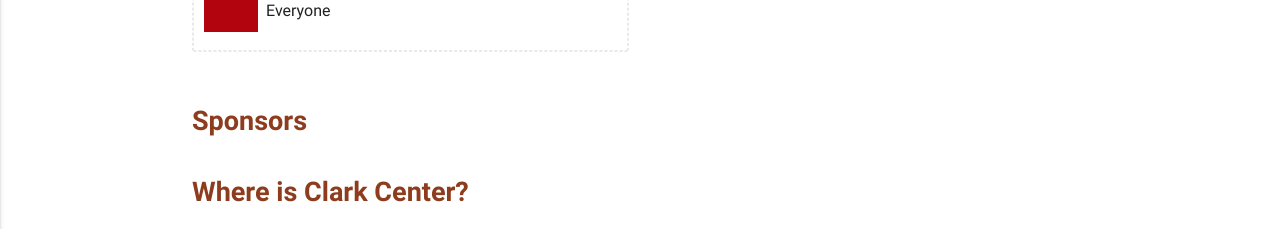
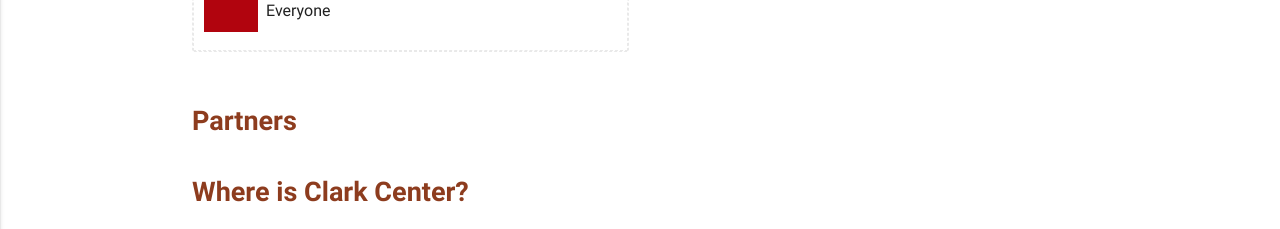
Before and after one commit to health-ai/health-ai.github.io, a Jekyll site: the page built from _events/2018-04-03-organizational.md, in a window 1280 px wide. Shown: the part 614-843 px from the top of the page. Built offline with Jekyll 4.4.1, drawn with Linux system fonts in a browser that asks for light colours; grey boxes are pictures that could not be loaded.

Commit message:
Update event.html

```diff
--- a/_layouts/event.html
+++ b/_layouts/event.html
@@ -115,7 +115,7 @@ layout: default
 </div>
 {% endif %}
 
-	<h2>Sponsors</h2>
+	<h2>Partners</h2>
 {% for sponsor in page.sponsors %}
 {% assign loopindex = forloop.index0 | modulo: 4 %}
 {% if loopindex == 0 or forloop.first %}
```
